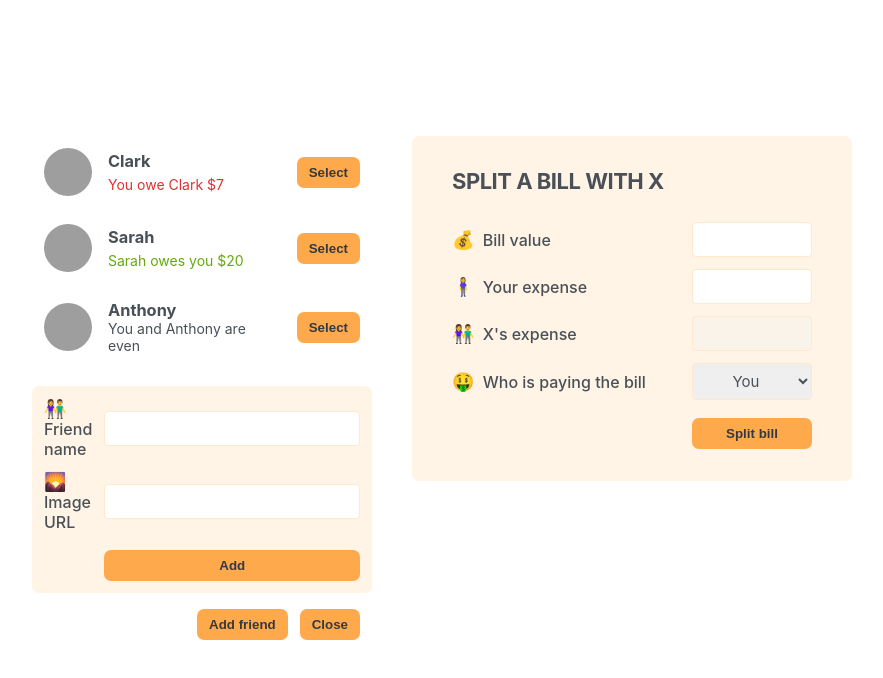
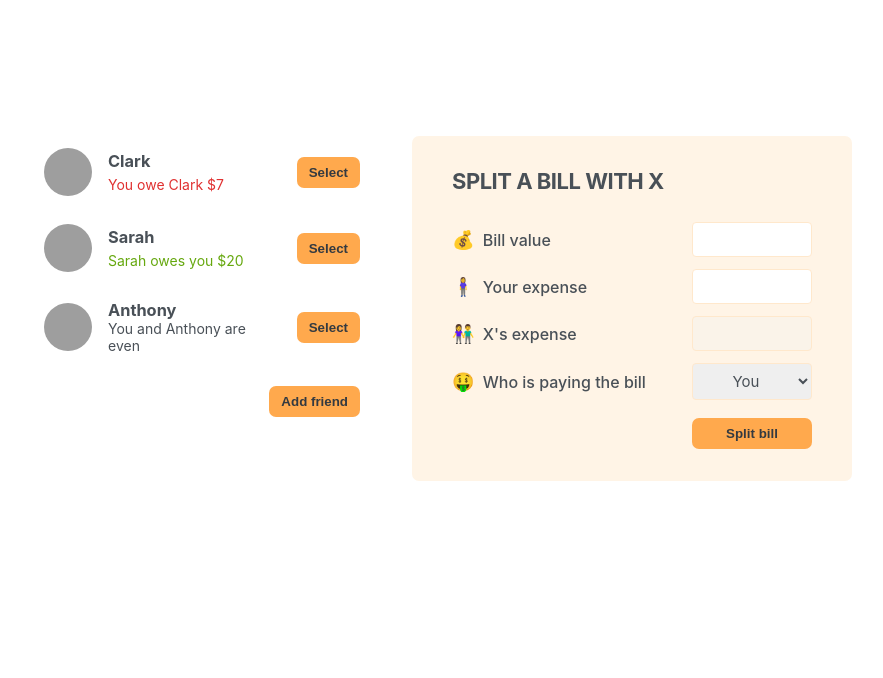
Before and after one commit to lemonteaau/Eat-n-Split, a React (Create React App) app: page / in a window 1280 px wide. Shown: the top 678 px of the page, without its empty margins (198-1081 px from the left). Built offline with nearby package versions, Linux system fonts and the light colour scheme; grey boxes are pictures that could not be loaded.

Commit message:
Refactor App component to toggle showAddFriend state

```diff
--- a/src/App.js
+++ b/src/App.js
@@ -21,15 +21,29 @@
   },
 ];
 
+function Button({ children, onClick }) {
+  return (
+    <button className="button" onClick={onClick}>
+      {children}
+    </button>
+  );
+}
+
 export default function App() {
   const [showAddFriend, setShowAddFriend] = useState(false);
+
+  function handleShowAddFriend() {
+    setShowAddFriend((show) => !show);
+  }
 
   return (
     <div className="app">
       <div className="sidebar">
         <FriendsList />
-        <FormAddFriend />
-        <Button>Add friend</Button>
+        {showAddFriend && <FormAddFriend />}
+        <Button onClick={handleShowAddFriend}>
+          {showAddFriend ? "Close" : "Add friend"}
+        </Button>
       </div>
       <FormSplitBill />
     </div>
@@ -70,10 +84,6 @@
   );
 }
 
-function Button({ children }) {
-  return <button className="button">{children}</button>;
-}
-
 function FormAddFriend() {
   return (
     <>
@@ -86,7 +96,6 @@
 
         <Button>Add</Button>
       </form>
-      <Button>Close</Button>
     </>
   );
 }
```
